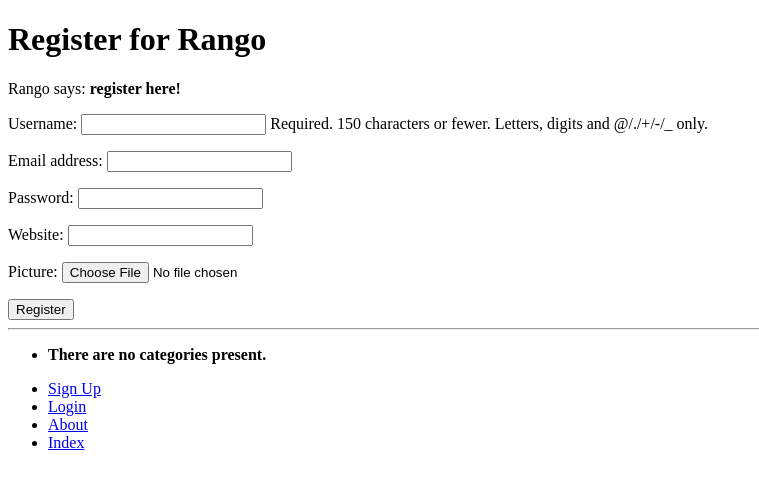
After one commit to KaiLascheit000/tango_with_django_project, a Django app: page /rango/register/ in a window 1280 px wide. The commit adds this page. Shown: the top 489 px of the page, without its empty margins (0-759 px from the left). Run offline with Django 3.2, Linux system fonts and the light colour scheme; data that the repository does not hold is empty.

Commit message:
finished chapter 9

```diff
--- a/rango/admin.py
+++ b/rango/admin.py
@@ -1,5 +1,6 @@
 from django.contrib import admin
 from rango.models import Category, Page
+from rango.models import UserProfile
 
 class PageAdmin(admin.ModelAdmin):
     fields = ['title', 'category', 'url']
@@ -10,3 +11,4 @@
 
 admin.site.register(Page, PageAdmin)
 admin.site.register(Category, CategoryAdmin)
+admin.site.register(UserProfile)
--- a/rango/forms.py
+++ b/rango/forms.py
@@ -1,5 +1,7 @@
 from django import forms
-from rango.models import Page, Category
+from rango.models import Page, Category, UserProfile
+from django.contrib.auth.models import User
+
 
 class CategoryForm(forms.ModelForm):
     name=forms.CharField(max_length=128,
@@ -45,3 +47,15 @@
             cleaned_data['url'] = url
 
         return cleaned_data
+
+class UserForm(forms.ModelForm):
+    password = forms.CharField(widget=forms.PasswordInput())
+
+    class Meta:
+        model = User
+        fields = ('username', 'email', 'password',)
+
+class UserProfileForm(forms.ModelForm):
+    class Meta:
+        model = UserProfile
+        fields = ('website', 'picture',)
--- a/rango/models.py
+++ b/rango/models.py
@@ -1,5 +1,6 @@
 from django.db import models
 from django.template.defaultfilters import slugify
+from django.contrib.auth.models import User
 
 # Create your models here.
 class Category(models.Model):
@@ -26,3 +27,14 @@
 
 	def __str__(self):
 		return self.title
+
+class UserProfile(models.Model):
+    # This line is required. Links UserProfile to a User model instance.
+    user = models.OneToOneField(User, on_delete=models.CASCADE)
+
+    # The additional attributes we wish to include.
+    website = models.URLField(blank=True)
+    picture = models.ImageField(upload_to='profile_images', blank=True)
+
+    def __str__(self):
+        return self.user.username
--- a/rango/urls.py
+++ b/rango/urls.py
@@ -11,4 +11,8 @@
     path('add_category/', views.add_category, name='add_category'),
     path('category/<slug:category_name_slug>/add_page/',
         views.add_page, name='add_page'),
+    path('register/', views.register, name='register'),
+    path('login/', views.user_login, name='login'),
+    path('restricted/', views.restricted, name='restricted'),
+    path('logout/', views.user_logout, name='logout')
 ]
--- a/rango/views.py
+++ b/rango/views.py
@@ -1,9 +1,12 @@
-from django.shortcuts import render
+from django.shortcuts import render, redirect
 from rango.models import Category
 from rango.models import Page
-from rango.forms import CategoryForm, PageForm
+from rango.forms import CategoryForm, PageForm, UserForm, UserProfileForm
 from django.shortcuts import redirect
 from django.urls import reverse
+from django.http import HttpResponse
+from django.contrib.auth import authenticate, login, logout
+from django.contrib.auth.decorators import login_required
 
 # Create your views here.
 from django.http import HttpResponse
@@ -62,6 +65,7 @@
     # Go render the response and return it to the client.
     return render(request,'rango/category.html', context=context_dict)
 
+@login_required
 def add_category(request):
     form = CategoryForm()
 
@@ -84,6 +88,7 @@
     # Render the form with error messages (if any).
     return render(request, 'rango/add_category.html', {'form': form})
 
+@login_required
 def add_page(request, category_name_slug):
     try:
         category = Category.objects.get(slug=category_name_slug)
@@ -115,3 +120,122 @@
 
     context_dict = {'form': form, 'category': category}
     return render(request, 'rango/add_page.html', context=context_dict)
+
+def register(request):
+    # A boolean value for telling the template
+    # whether the registration was successful.
+    # Set to False initially. Code changes value to
+    # True when registration succeeds.
+    registered = False
+
+    # If it's a HTTP POST, we're interested in processing form data.
+    if request.method == "POST":
+        # Attempt to grab information from the raw form information.
+        # Note that we make use of both UserForm and UserProfileForm.
+        user_form = UserForm(request.POST)
+        profile_form = UserProfileForm(request.POST)
+
+        # If the two forms are valid...
+        if user_form.is_valid() and profile_form.is_valid():
+            # Save the user's form data to the database.
+            user = user_form.save()
+
+            # Now we hash the password with the set_password method.
+            # Once hashed, we can update the user object.
+            user.set_password(user.password)
+            user.save()
+
+            # Now sort out the UserProfile instance.
+            # Since we need to set the user attribute ourselves,
+            # we set commit=False. This delays saving the model
+            # until we're ready to avoid integrity problems.
+            profile = profile_form.save(commit=False)
+            profile.user = user
+
+            # Did the user provide a profile picture?
+            # If so, we need to get it from the input form and
+            #put it in the UserProfile model.
+            if "picture" in request.FILES:
+                profile.picture = request.FILES["picture"]
+
+            # Now we save the UserProfile model instance.
+            profile.save()
+
+            # Update our variable to indicate that the template
+            # registration was successful.
+            registered = True
+
+        else:
+            # Invalid form or forms - mistakes or something else?
+            # Print problems to the terminal.
+            print(user_form.errors, profile_form.errors)
+
+    else:
+        # Not a HTTP POST, so we render our form using two ModelForm instances.
+        # These forms will be blank, ready for user input.
+        user_form = UserForm()
+        profile_form = UserProfileForm()
+
+    # Render the template depending on the context.
+    return render(request,
+        'rango/register.html',
+        context={'user_form': user_form,
+            'profile_form': profile_form,
+            'registered': registered})
+
+def user_login(request):
+    # If the request is a HTTP POST, try to pull out the relevant information.
+    if request.method == "POST":
+        # Gather the username and password provided by the user.
+        # This information is obtained from the login form.
+        # We use request.POST.get('<variable>') as opposed
+        # to request.POST['<variable>'], because the
+        # request.POST.get('<variable>') returns None if the
+        # value does not exist, while request.POST['<variable>']
+        # will raise a KeyError exception.
+        username = request.POST.get("username")
+        password = request.POST.get("password")
+
+        # Use Django's machinery to attempt to see if the username/password
+        # combination is valid - a User object is returned if it is.
+        user = authenticate(username=username, password=password)
+
+        # If we have a User object, the details are correct.
+        # If None (Python's way of representing the absence of a value), no user
+        # with matching credentials was found.
+        if user:
+            # Is the account active? It could have been disabled.
+            if user.is_active:
+                # If the account is valid and active, we can log the user in.
+                # We'll send the user back to the homepage.
+                login(request, user)
+                return redirect(reverse("rango:index"))
+            else:
+                # An inactive account was used - no logging in!
+                return HttpResponse("Your Rango account is disabled")
+
+        else:
+            # Bad login details were provided. So we can't log the
+            print(f"Invalid login details: {username}, {password}")
+            return HttpResponse("Invalid login details supplied.")
+
+    # The request is not a HTTP POST, so display the login form.
+    # This scenario would most likely be a HTTP GET.
+    else:
+        # No context variables to pass to the template system, hence the
+        # blank dictionary object...
+        return render(request, "rango/login.html")
+
+
+@login_required
+def restricted(request):
+    return render(request, "rango/restricted.html")
+
+# Use the login_required() decorator to ensure only those logged in can
+# access the view.
+@login_required
+def user_logout(request):
+    # Since we know the user is logged in, we can now just log them out.
+    logout(request)
+    # Take the user back to the homepage.
+    return redirect(reverse('rango:index'))
--- a/tango_with_django_project/settings.py
+++ b/tango_with_django_project/settings.py
@@ -128,3 +128,5 @@
 
 MEDIA_ROOT=MEDIA_DIR
 MEDIA_URL='/media/'
+
+LOGIN_URL = 'rango:login'
--- a/templates/rango/base.html
+++ b/templates/rango/base.html
@@ -25,8 +25,14 @@
         </div>
         <div>
             <ul>
+			{% if user.is_authenticated %}
                 <li><a href="{% url 'rango:add_category' %}">Add a New Category</a></li>
-
+				<li><a href="{% url 'rango:restricted' %}">Restricted Page</a></li>
+				<li><a href="{% url 'rango:logout' %}">Logout</a></li>
+			{% else %}
+				<li><a href="{% url 'rango:register' %}">Sign Up</a></li>
+				<li><a href="{% url 'rango:login' %}">Login</a></li>
+			{% endif %}
 				<li><a href="{% url 'rango:about' %}">About</a></li>
                 <li><a href="{% url 'rango:index' %}">Index</a></li>
             </ul>
--- a/templates/rango/category.html
+++ b/templates/rango/category.html
@@ -10,6 +10,7 @@
 {% endblock %}
 
 {% block body_block %}
+
 	{% if category %}
         <h1>{{ category.name }}</h1>
 		{% if pages %}
@@ -22,7 +23,12 @@
 		<strong>No pages currently in category.</strong>
 		{% endif %}
 
+		{% if user.is_authenticated %}
 			<a href="{% url 'rango:add_page' category.slug %}">Add Page</a><br />
+		{% else %}
+			<p>Log in required</p>
+		{% endif %}
+
 	{% else %}
 	The specified category does not exist.
 	{% endif %}
--- a/templates/rango/index.html
+++ b/templates/rango/index.html
@@ -10,7 +10,11 @@
 	<h1>Rango says...</h1>
 
 	<div>
-		hey there partner <br />
+		{% if user.is_authenticated %}
+			howdy {{ user.username }}!<br />
+		{% else %}
+			hey there partner!<br />
+		{% endif %}
 		<strong>{{ boldmessage }}</strong><br />
 	</div>
 
--- /dev/null
+++ b/templates/rango/register.html
@@ -0,0 +1,26 @@
+{% extends 'rango/base.html' %}
+{% load staticfiles %}
+
+{% block title_block %}
+    Register
+{% endblock %}
+
+{% block body_block %}
+<h1>Register for Rango</h1>
+{% if registered %}
+Rango says: <strong>thank you for registering!</strong>
+<a href="{% url 'rango:index' %}">Return to the homepage.</a><br />
+{% else %}
+Rango says: <strong>register here!</strong><br />
+<form id="user_form" method="post" action="{% url 'rango:register' %}"
+	enctype="multipart/form-data">
+
+	{% csrf_token %}
+
+    {{ user_form.as_p }}
+    {{ profile_form.as_p }}
+
+    <input type="submit" name="submit" value="Register" />
+</form>
+{% endif %}
+{% endblock %}
```
Also changed, not shown: templates/rango/login.html (added, +18 -0 lines), templates/rango/restricted.html (added, +10 -0 lines), media/profile_images/5b4e8130-e4e2-4f83-b91a-2f710c660dff.jpg (added), media/profile_images/97f9ebcd-4102-4552-9700-2c0d4dc75e05.jpg (added), rango/migrations/0004_userprofile.py (added). Lines whose indentation alone changed are shown as unchanged.
